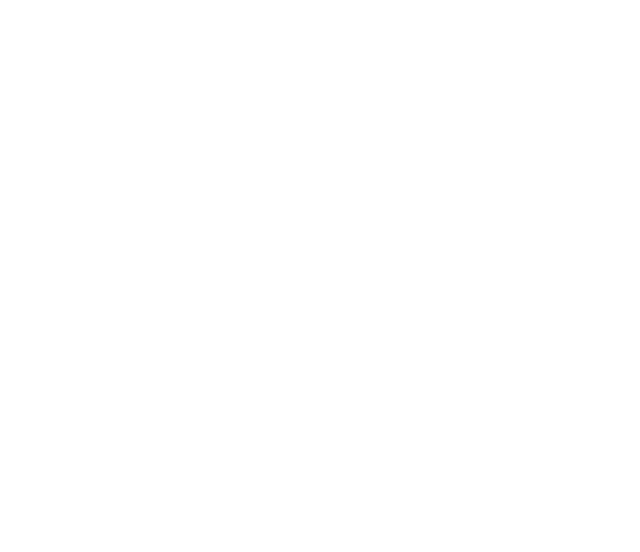
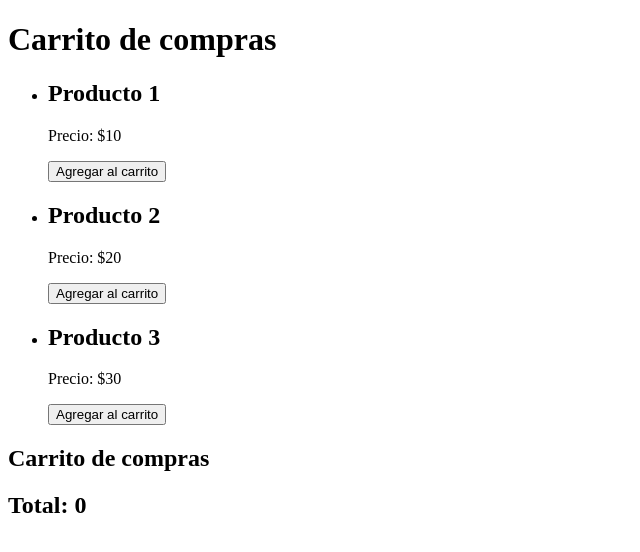
Before and after one commit to AgusPilia/Primera-pre-entregaJS, a plain HTML site: page index.html in a window 1280 px wide. Shown: the whole page, without its empty margins (0-640 px from the left). Drawn offline with Linux system fonts and the light colour scheme.

Commit message:
segundo commit

```diff
--- a/index.html
+++ b/index.html
@@ -1,16 +1,34 @@
 <!DOCTYPE html>
-<html lang="en">
+<html>
 
 <head>
-    <meta charset="UTF-8">
-    <meta http-equiv="X-UA-Compatible" content="IE=edge">
-    <meta name="viewport" content="width=device-width, initial-scale=1.0">
-    <title>Carrito de Compras</title>
-    <script src="/js/carritoDeCompras.js"></script>
+    <title>Carrito de compras</title>
 </head>
 
 <body>
+    <h1>Carrito de compras</h1>
+    <ul id="productos">
+        <li>
+            <h2>Producto 1</h2>
+            <p>Precio: $10</p>
+            <button onclick="agregarProducto('Producto 1', 10)">Agregar al carrito</button>
+        </li>
+        <li>
+            <h2>Producto 2</h2>
+            <p>Precio: $20</p>
+            <button onclick="agregarProducto('Producto 2', 20)">Agregar al carrito</button>
+        </li>
+        <li>
+            <h2>Producto 3</h2>
+            <p>Precio: $30</p>
+            <button onclick="agregarProducto('Producto 3', 30)">Agregar al carrito</button>
+        </li>
+    </ul>
+    <h2>Carrito de compras</h2>
+    <ul id="carrito"></ul>
+    <h2>Total: <span id="total">0</span></h2>
 
+    <script src="./js/segundaPreEntrega-Pilia.js"></script>
 </body>
 
 </html>
--- /dev/null
+++ b/js/segundaPreEntrega-Pilia.js
@@ -0,0 +1,44 @@
+
+const carrito = [];
+let total = 0;
+
+
+function agregarProducto(nombre, precio) {
+    const cantidad = prompt(`Ingrese la cantidad de ${nombre}:`);
+
+    if (cantidad && !isNaN(cantidad)) {
+        const item = {
+            nombre: nombre,
+            precio: precio,
+            cantidad: parseInt(cantidad)
+        };
+
+        carrito.push(item);
+
+        actualizarCarrito();
+    } else {
+        alert("La cantidad ingresada no es válida.");
+    }
+}
+
+function actualizarCarrito() {
+    const carritoElemento = document.getElementById("carrito");
+    carritoElemento.innerHTML = "";
+
+    // Reiniciar total a cero
+    total = 0;
+
+    carrito.forEach((item) => {
+        const li = document.createElement("li");
+        li.textContent = `${item.nombre} - $${item.precio} - Cantidad: ${item.cantidad}`;
+        carritoElemento.appendChild(li);
+
+        total += item.precio * item.cantidad;
+    });
+
+    const totalElemento = document.getElementById("total");
+    totalElemento.textContent = total;
+}
+
+// Efectuar una salida
+actualizarCarrito();
```
